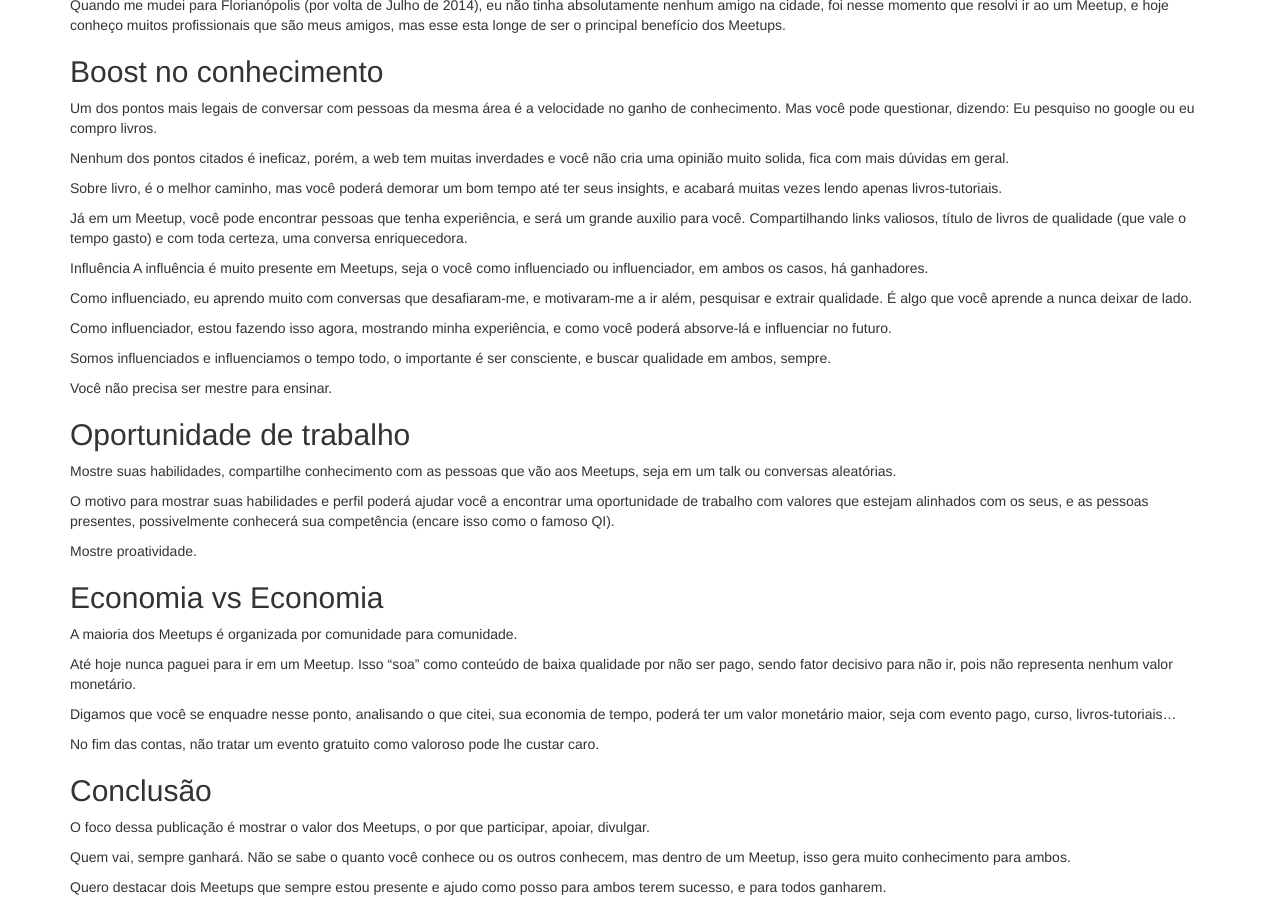
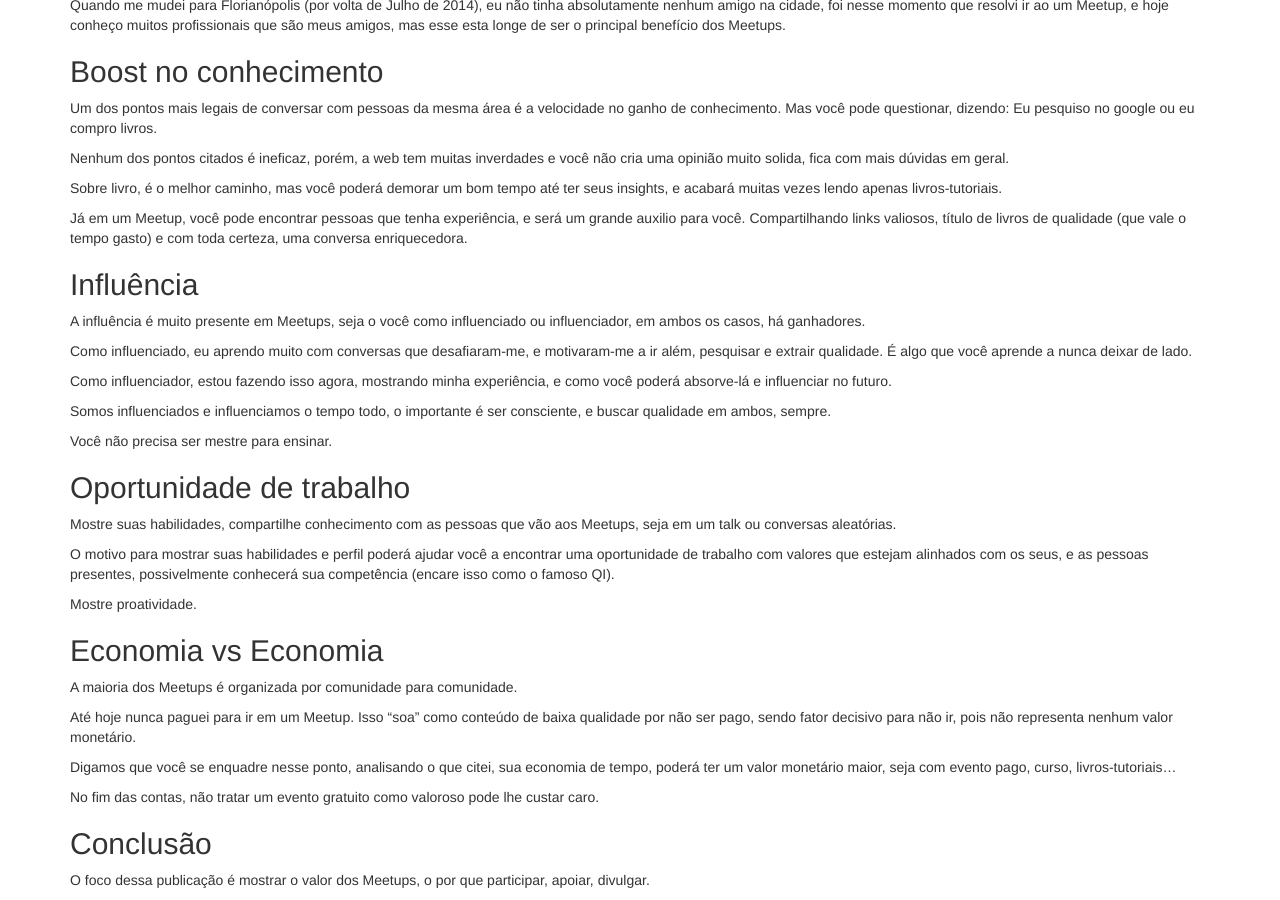
Before and after one commit to PHPSC/phpsc.github.io, a Jekyll site: the page built from _posts/2017-02-07-por-que-participar-de-meetups.md, in a window 1280 px wide and 900 px high, scrolled down 1203 px. Built offline with Jekyll 4.4.1, drawn with Linux system fonts in a browser that asks for light colours; nearby versions of some CDN libraries; Markdown is read by kramdown in place of the engine named in the settings; comment, search, counter and statistics services are not loaded; a style sheet for code colours, icons or effects is not loaded.

Commit message:
Fix title typo

```diff
--- a/_posts/2017-02-07-por-que-participar-de-meetups.md
+++ b/_posts/2017-02-07-por-que-participar-de-meetups.md
@@ -24,7 +24,8 @@
 
 Já em um Meetup, você pode encontrar pessoas que tenha experiência, e será um grande auxilio para você. Compartilhando links valiosos, título de livros de qualidade (que vale o tempo gasto) e com toda certeza, uma conversa enriquecedora.
 
-Influência A influência é muito presente em Meetups, seja o você como influenciado ou influenciador, em ambos os casos, há ganhadores.
+## Influência
+A influência é muito presente em Meetups, seja o você como influenciado ou influenciador, em ambos os casos, há ganhadores.
 
 Como influenciado, eu aprendo muito com conversas que desafiaram-me, e motivaram-me a ir além, pesquisar e extrair qualidade. É algo que você aprende a nunca deixar de lado.
 
```
